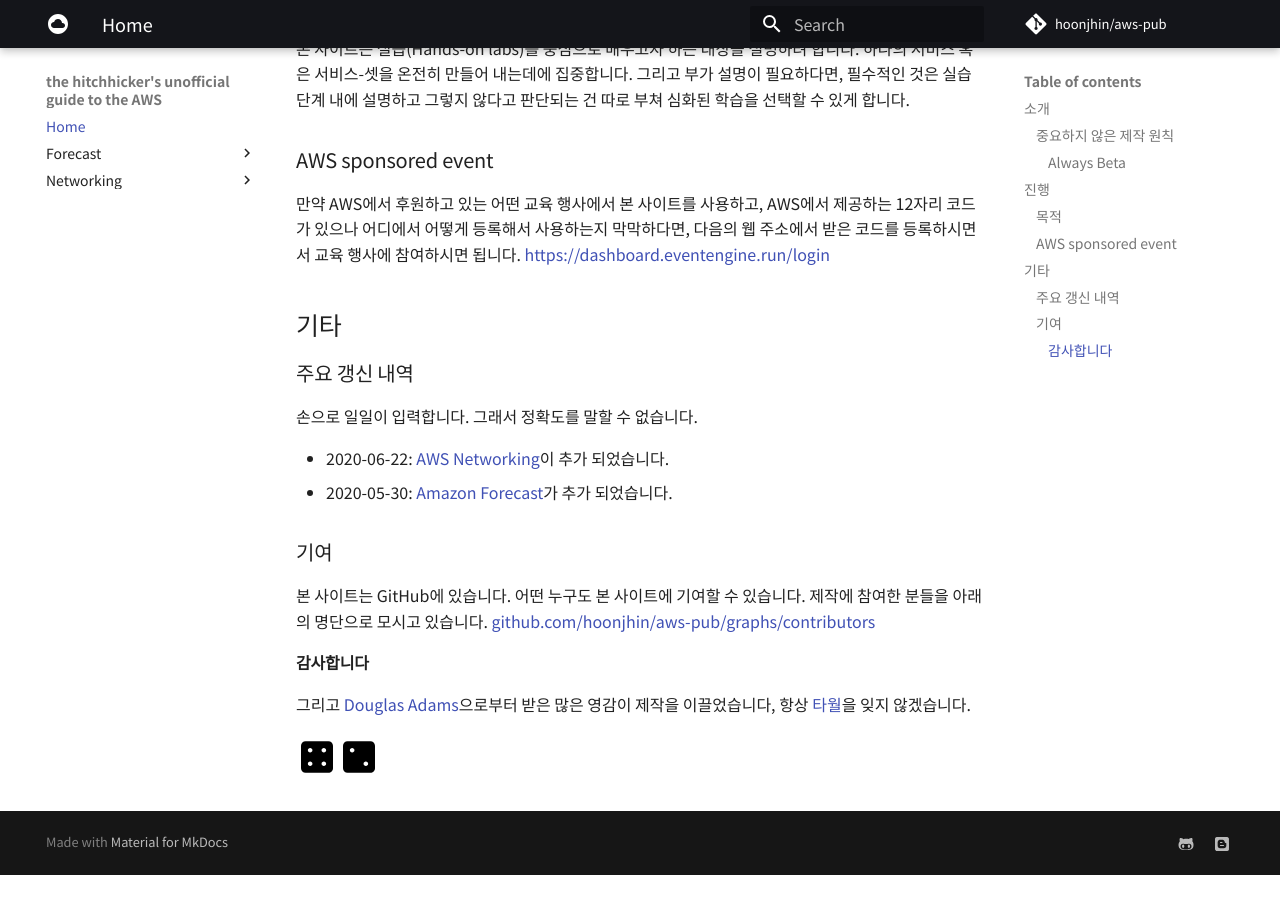
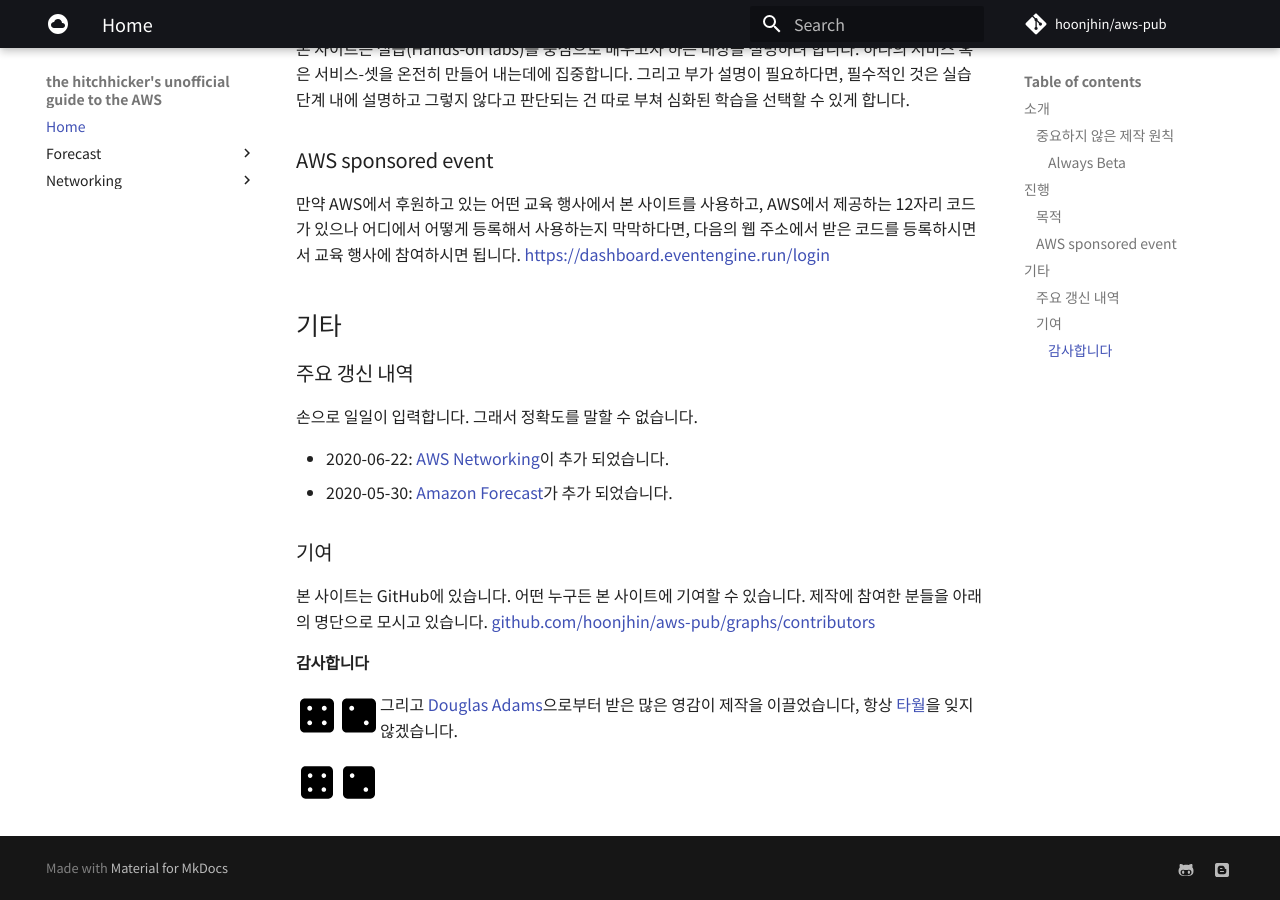
Before and after one commit to electronicnomad/plumbers-friday, an MkDocs documentation site: the page built from docs/index.md, in a window 1280 px wide and 900 px high, scrolled down 1312 px. Built offline with MkDocs 1.6.1 and Material for MkDocs 9.7.7, drawn with Linux system fonts in a browser that asks for light colours; comment, search, counter and statistics services are not loaded; before the commit the page ends 2187 px from its top, so only the background shows below that.

Commit message:
new file:   docs/images/done.svg 	new file:   docs/images/favicon-cloud.ico 	new file:   docs/images/favicon-cloud.png 	new file:   docs/images/logo-cloud-white.svg 	new file:   docs/images/logo-cloud.png 	modified:   docs/index.md 	modified:   docs/networking/preparations.md 	modified:   docs/networking/privatelink/lab.md 	modified:   docs/networking/transit-gateway/network-manager.md 	modified:   docs/networking/vpc-peering/lab.md 	modified:   mkdocs.yml

```diff
--- a/docs/index.md
+++ b/docs/index.md
@@ -71,11 +71,14 @@
 
 ### 기여
 
-본 사이트는 GitHub에 있습니다. 어떤 누구도 본 사이트에 기여할 수 있습니다.
+본 사이트는 GitHub에 있습니다. 어떤 누구든 본 사이트에 기여할 수 있습니다.
 제작에 참여한 분들을 아래의 명단으로 모시고 있습니다.
 [github.com/hoonjhin/aws-pub/graphs/contributors](https://github.com/hoonjhin/aws-pub/graphs/contributors)
 
 #### 감사합니다
+
+![4](./images/dice-four-solid.svg){: style='width:42px; padding:4px; float:left; border-radius:0%'}
+![2](./images/dice-two-solid.svg){: style='width:42px; padding:4px; float:left; border-radius:0%'}
 
 그리고 [Douglas Adams](https://en.wikipedia.org/wiki/Douglas_Adams)으로부터 받은 많은 영감이 제작을 이끌었습니다, 항상 [타월](https://en.wikipedia.org/wiki/Towel_Day)을 잊지 않겠습니다.
 
```
Also changed, not shown: docs/networking/preparations.md (+1 -1 lines), docs/networking/privatelink/lab.md (+6 -4 lines), docs/networking/transit-gateway/network-manager.md (+2 -2 lines), docs/networking/vpc-peering/lab.md (+8 -0 lines), docs/images/done.svg (added), docs/images/favicon-cloud.ico (added), docs/images/favicon-cloud.png (added), docs/images/logo-cloud-white.svg (added), docs/images/logo-cloud.png (added), mkdocs.yml (line endings or trailing spaces).
